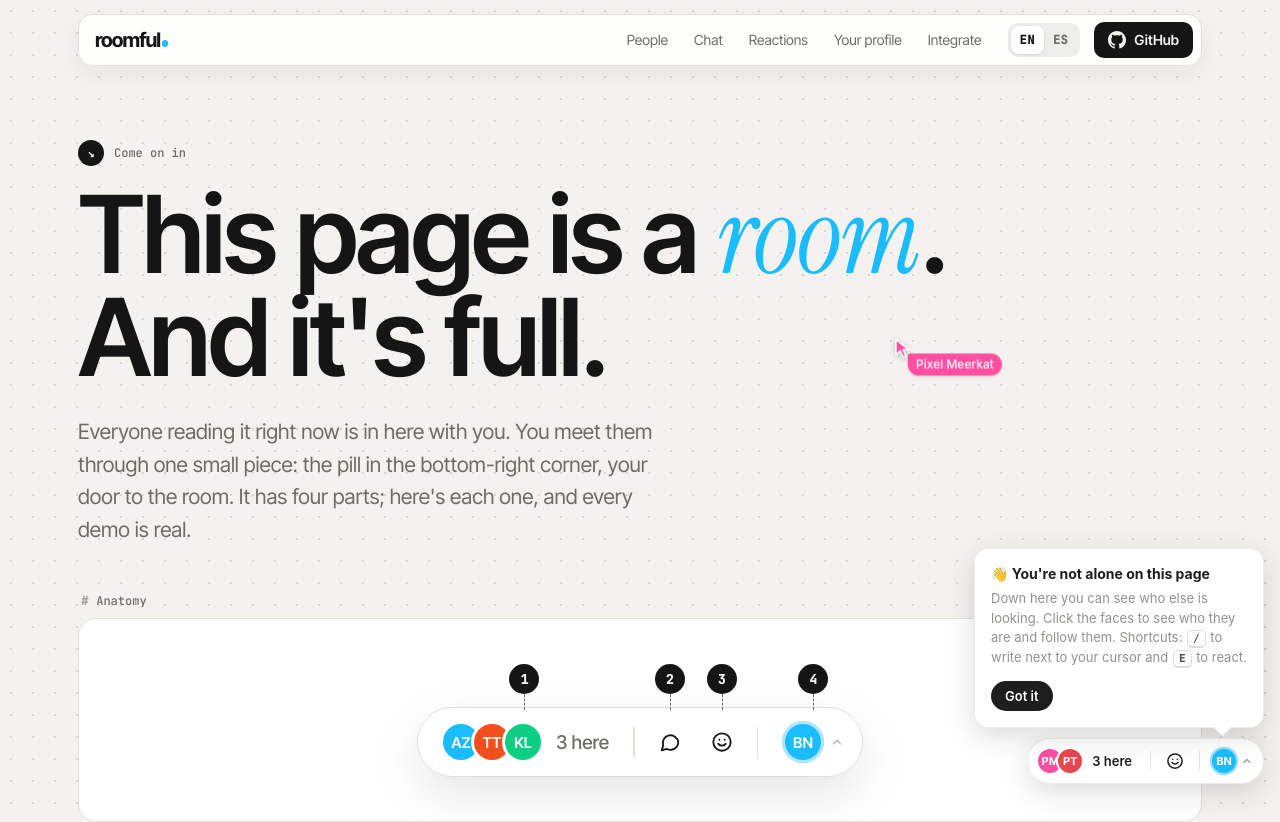
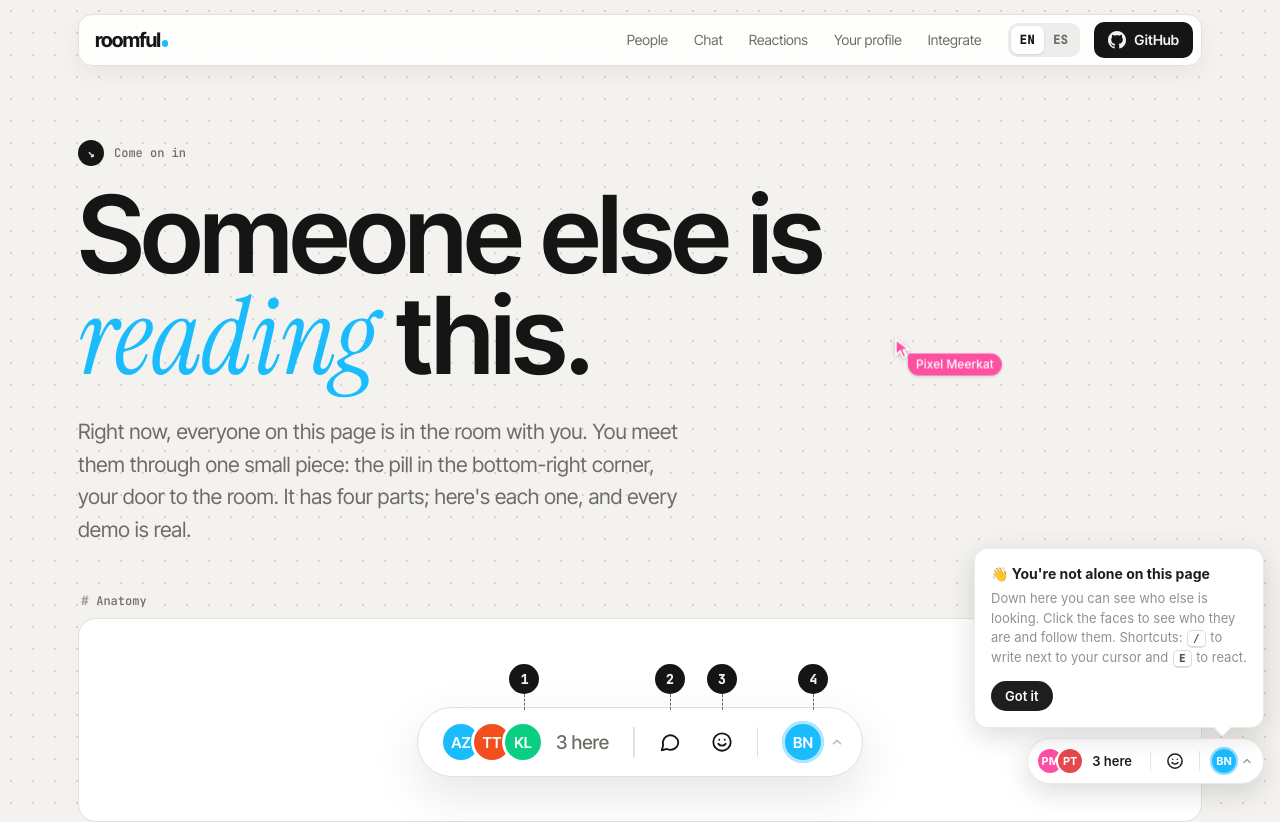
Before and after one commit to AdrianBurriel/roomful, a plain HTML site: page public/index.html in a window 1280 px wide. Shown: the top 822 px of the page. Drawn offline with Linux system fonts and the light colour scheme.

Commit message:
Nuevo titular: Alguien más está leyendo esto
Co-Authored-By: Claude Opus 5.5 <noreply@anthropic.com>

```diff
--- a/public/index.html
+++ b/public/index.html
@@ -292,8 +292,8 @@
 <header class="hero">
   <div class="wrap">
     <div class="kicker"><span class="num">↘</span> <span data-i18n="heroKicker">Come on in</span></div>
-    <h1 data-i18n="heroTitle">This page is a <em>room</em>. And it's full.</h1>
-    <p class="lede" data-i18n="heroLede">Everyone reading it right now is in here with you. You meet them through one small piece: the pill in the bottom-right corner, your door to the room. It has four parts; here's each one, and every demo is real.</p>
+    <h1 data-i18n="heroTitle">Someone else is <em>reading</em> this.</h1>
+    <p class="lede" data-i18n="heroLede">Right now, everyone on this page is in the room with you. You meet them through one small piece: the pill in the bottom-right corner, your door to the room. It has four parts; here's each one, and every demo is real.</p>
 
     <div class="frame anatomy" data-size="Pill · 2× scale" data-i18n-attr="data-size:anatomySize">
       <span class="frame-label" data-i18n="anatomyLabel">Anatomy</span>
@@ -522,8 +522,8 @@
     navProfile: "Tu perfil", navIntegrate: "Integrar", langLabel: "Idioma",
     ghLabel: "Ver el proyecto en GitHub (se abre en otra pestaña)",
     heroKicker: "Adelante, pasa",
-    heroTitle: "Esta página es una <em>sala</em>. Y está llena.",
-    heroLede: "Todos los que la están leyendo ahora mismo están aquí contigo. Te los presenta una sola pieza: la píldora de abajo a la derecha, tu puerta a la sala. Tiene cuatro partes; aquí te enseñamos cada una, y todas las demos funcionan de verdad.",
+    heroTitle: "Alguien más está <em>leyendo</em> esto.",
+    heroLede: "Ahora mismo, todos los que están en esta página están en la sala contigo. Te los presenta una sola pieza: la píldora de abajo a la derecha, tu puerta a la sala. Tiene cuatro partes; aquí te enseñamos cada una, y todas las demos funcionan de verdad.",
     anatomySize: "Píldora · escala 2×", anatomyLabel: "Anatomía", pillReplica: "Réplica ampliada de la píldora",
     legPeople: "Personas", legPeopleText: "Quién hay en la sala, qué hace y a quién seguir.",
     legChat: "Chat", legChatText: "Di algo justo al lado de tu cursor. Atajo: <kbd>/</kbd>",
```
